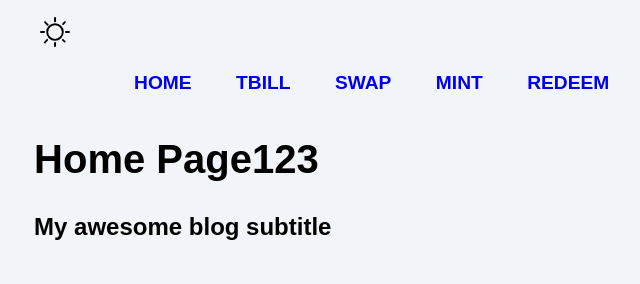
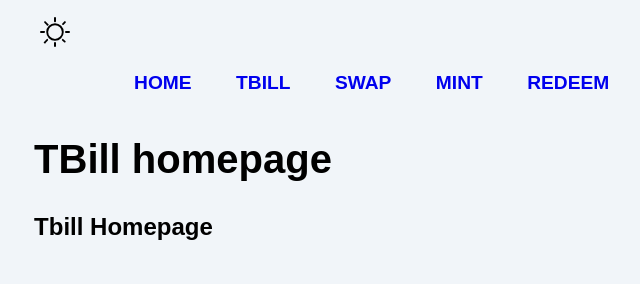
Before and after one commit to UdeRox/USTB, an Astro site in the folder ui/: page / in a window 1280 px wide. Shown: the whole page, without its empty margins (266-906 px from the left). Built offline with nearby package versions, Linux system fonts and the light colour scheme; Astro itself is replaced by a stand-in of ours; what wagmi would draw is missing.

Commit message:
updated home page content

```diff
--- a/ui/src/pages/index.astro
+++ b/ui/src/pages/index.astro
@@ -1,10 +1,9 @@
 ---
 import BaseLayout from '../layouts/BaseLayout.astro';
 import App from '../components/App';
-const pageTitle = "Home Page123";
+const pageTitle = "TBill homepage";
 ---
 <BaseLayout pageTitle={pageTitle}>
-  <h2>My awesome blog subtitle</h2>
-  <!-- <Greeting client:load messages={["Hej", "Hallo", "Hola", "Habari"]} /> -->
+  <h2>Tbill Homepage</h2>
   <App client:load />
 </BaseLayout>
```
